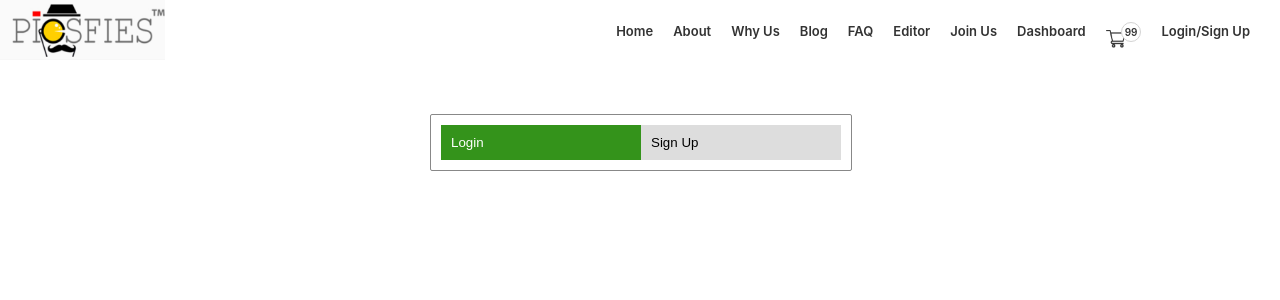
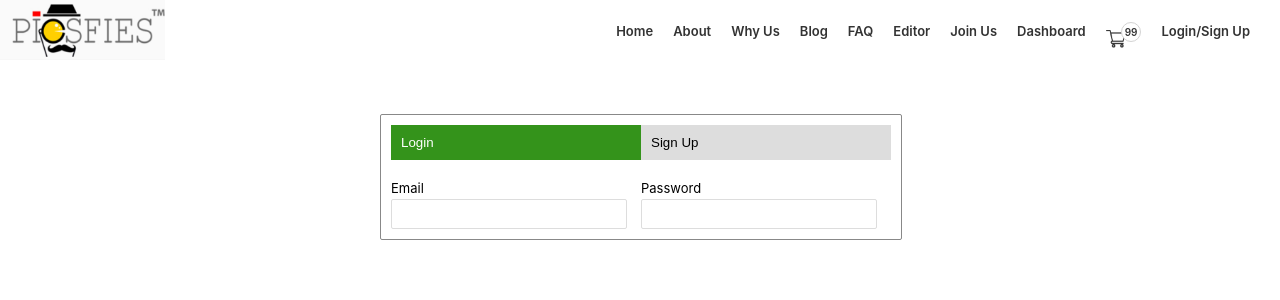
Before and after one commit to alinauroz/gogo-image, a React (Create React App) app in the folder client/: page / in a window 1280 px wide. Shown: the top 300 px of the page. Built offline with nearby package versions, Linux system fonts and the light colour scheme.

Commit message:
style: input field style added

```diff
--- a/client/src/App.css
+++ b/client/src/App.css
@@ -43,8 +43,8 @@ input:focus, button:focus {
 
 .box {
   padding: 10px;
-  width: 400px;
-  margin-left: calc(50% - 210px);
+  width: 500px;
+  margin-left: calc(50% - 260px);
   min-width: 300px;
   border: 1px solid #888888;
   border-radius: 2px;
@@ -63,3 +63,23 @@ input:focus, button:focus {
   background-color: #34931b;
   color: white;
 }
+
+.field-container {
+  width: calc(50% - 0px);
+  display: inline-block;
+  vertical-align: top;
+}
+
+.field-title {
+  margin: 0px;
+  font-size: 13px;
+}
+
+.field-input {
+  margin-top: 3px;
+  border: 1px solid #dddddd;
+  padding: 4px;
+  border-radius: 2px;
+  width: calc(100% - 24px);
+  height: 20px;
+}
--- a/client/src/Components/pages/LogSign.jsx
+++ b/client/src/Components/pages/LogSign.jsx
@@ -1,6 +1,16 @@
 import React from 'react'
 import Box from '../Container/Box'
 import {View, Text, Button} from '../Basic/AppComponents'
+import FormRenderer from '../../utils/FormRenderer'
+
+const loginFields = [
+    {title: 'Email', name: 'email', type: 'email', required: true},
+    {title: 'Password', name: 'password', type: 'password', required: true}
+]
+
+const signupFields = [
+
+]
 
 export default function (props) {
 
@@ -19,6 +29,17 @@ export default function (props) {
                     className = {selected == 1 ? 'pair-button pair-button-selected': "pair-button"}
                     onPress = {() => setSelected(1)}
                 />
+                <br /><br />
+                {
+                    selected ?
+                    <FormRenderer
+                        fields = {signupFields}
+                    />
+                    :
+                    <FormRenderer
+                        fields = {loginFields}
+                    />
+                }
             </View>
         </Box>
     )
```
